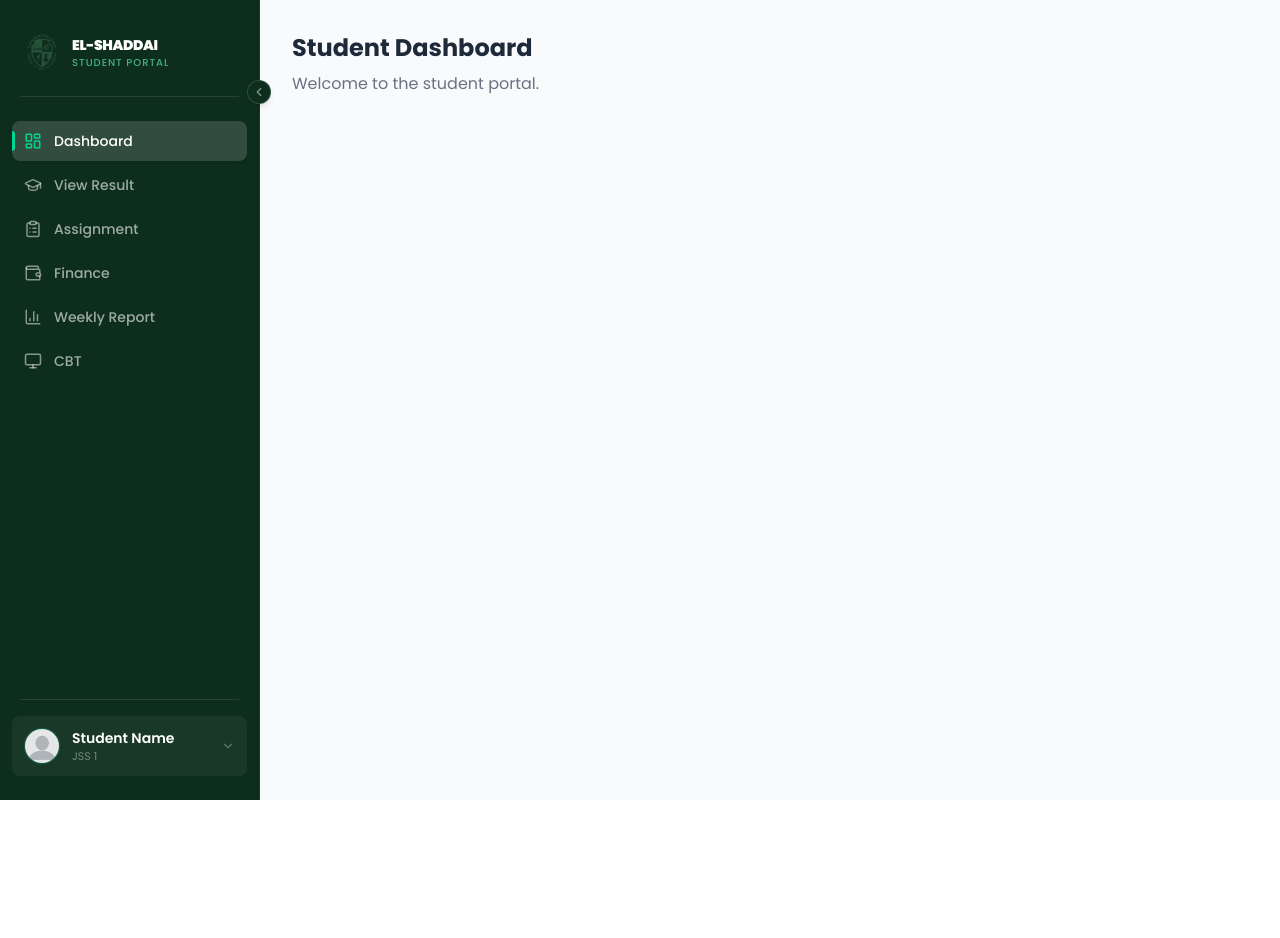
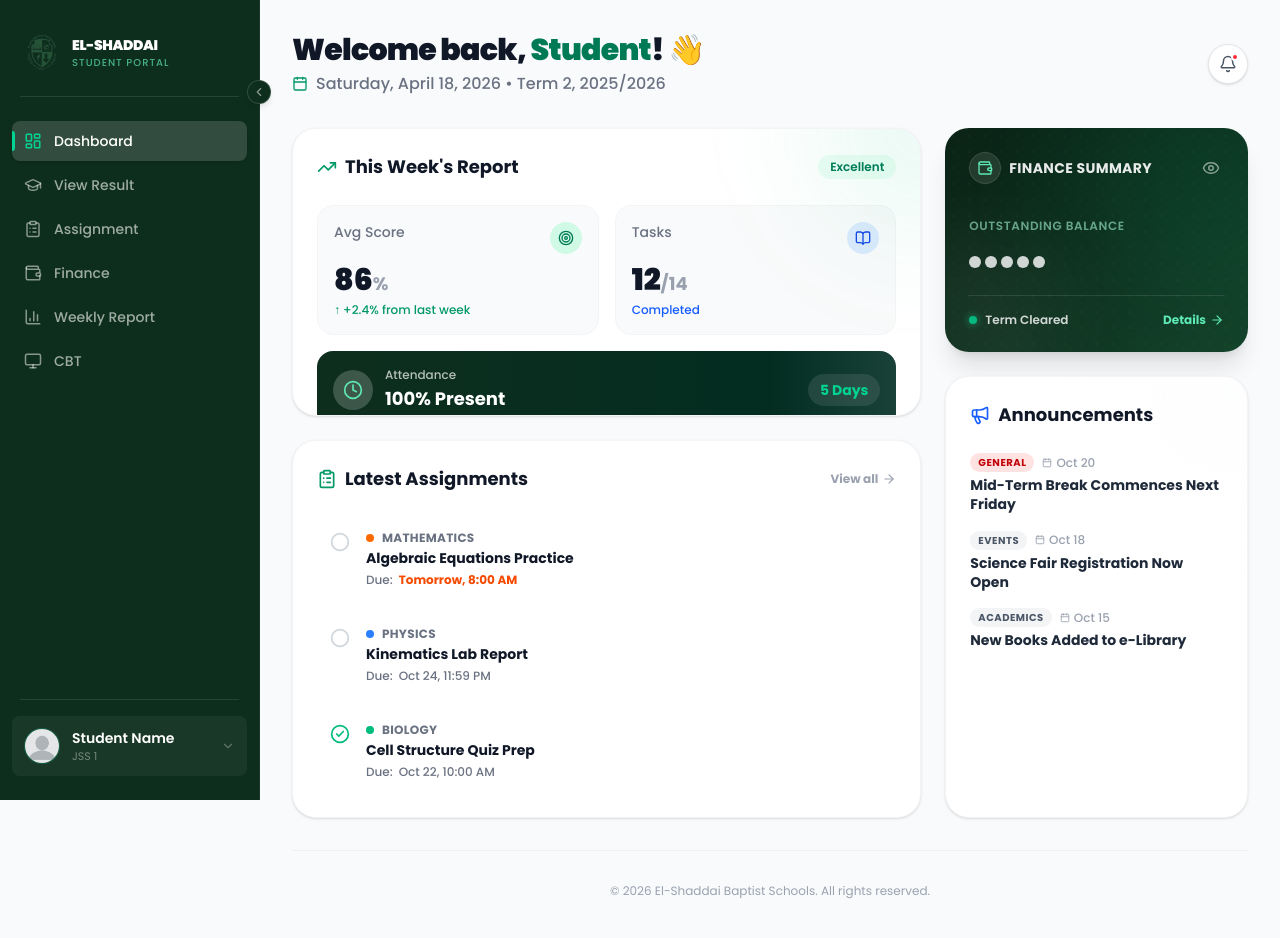
Before and after one commit to Ireoluuwa/elshaddaibaptistschools-ui, a Next.js app: page /portal/student in a window 1280 px wide. Shown: the top 938 px of the page. Before the commit the page ends 800 px from the top, so only its background shows below. Built offline with nearby package versions, Linux system fonts and the light colour scheme.

Commit message:
feat: implement student dashboard page with layout widgets

```diff
--- a/app/portal/student/page.tsx
+++ b/app/portal/student/page.tsx
@@ -1,8 +1,43 @@
+"use client";
+
+import React from "react";
+import DashboardHeader from "@/components/student/dashboard/DashboardHeader";
+import WeeklyReportWidget from "@/components/student/dashboard/WeeklyReportWidget";
+import AssignmentsWidget from "@/components/student/dashboard/AssignmentsWidget";
+import AnnouncementsWidget from "@/components/student/dashboard/AnnouncementsWidget";
+import FinanceWidget from "@/components/student/dashboard/FinanceWidget";
+
 export default function StudentDashboardPage() {
   return (
-    <div>
-      <h1 className="text-2xl font-bold text-gray-800">Student Dashboard</h1>
-      <p className="text-gray-500 mt-2">Welcome to the student portal.</p>
+    <div className="max-w-6xl mx-auto pb-10">
+      <DashboardHeader />
+
+      <div className="grid grid-cols-1 lg:grid-cols-3 gap-6">
+        {/* Main Column (2/3 width on large screens) */}
+        <div className="lg:col-span-2 flex flex-col gap-6">
+          <div className="h-auto md:h-72">
+             <WeeklyReportWidget />
+          </div>
+          <div className="flex-1 min-h-[350px]">
+             <AssignmentsWidget />
+          </div>
+        </div>
+
+        {/* Sidebar Column (1/3 width on large screens) */}
+        <div className="flex flex-col gap-6">
+          <div className="h-48 md:h-56 shrink-0">
+             <FinanceWidget />
+          </div>
+          <div className="flex-1 min-h-[350px]">
+             <AnnouncementsWidget />
+          </div>
+        </div>
+      </div>
+
+      {/* Footer */}
+      <footer className="text-center text-gray-400 text-xs py-8 mt-8 border-t border-gray-200/50">
+        &copy; {new Date().getFullYear()} El-Shaddai Baptist Schools. All rights reserved.
+      </footer>
     </div>
   );
 }
```
